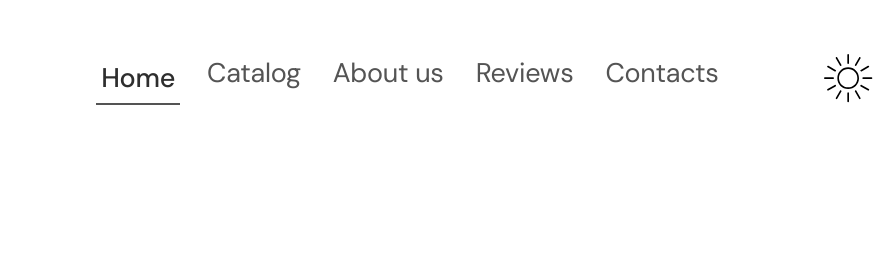
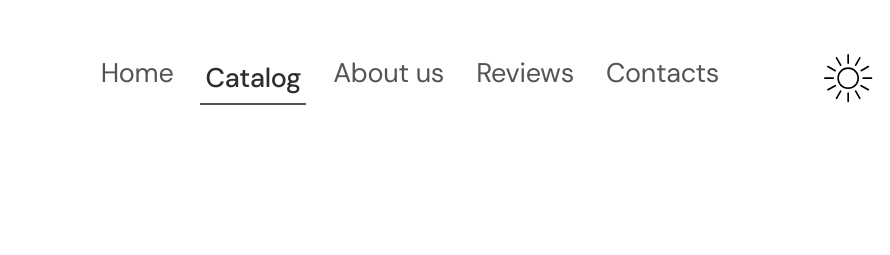
Before and after one commit to GuzalliiaR/rsschool-landing-page, a plain HTML site: page catalog.html in a window 1280 px wide. Shown: the top 255 px of the page, 246-1136 px from the left. Drawn offline with Linux system fonts and the light colour scheme.

Commit message:
fix: change highlighting text menu in catalog.html

```diff
--- a/catalog.html
+++ b/catalog.html
@@ -21,10 +21,10 @@
             <nav class="header__nav">
                 <ul class="heder-menu">
                     <li>
-                        <a class="open-page" href="./index.html">Home</a>
+                        <a href="./index.html">Home</a>
                     </li>
                     <li>
-                        <a href="./catalog.html">Catalog</a>
+                        <a class="open-page" href="./catalog.html">Catalog</a>
                     </li>
                     <li>
                         <a href="#about">About us</a>
```
